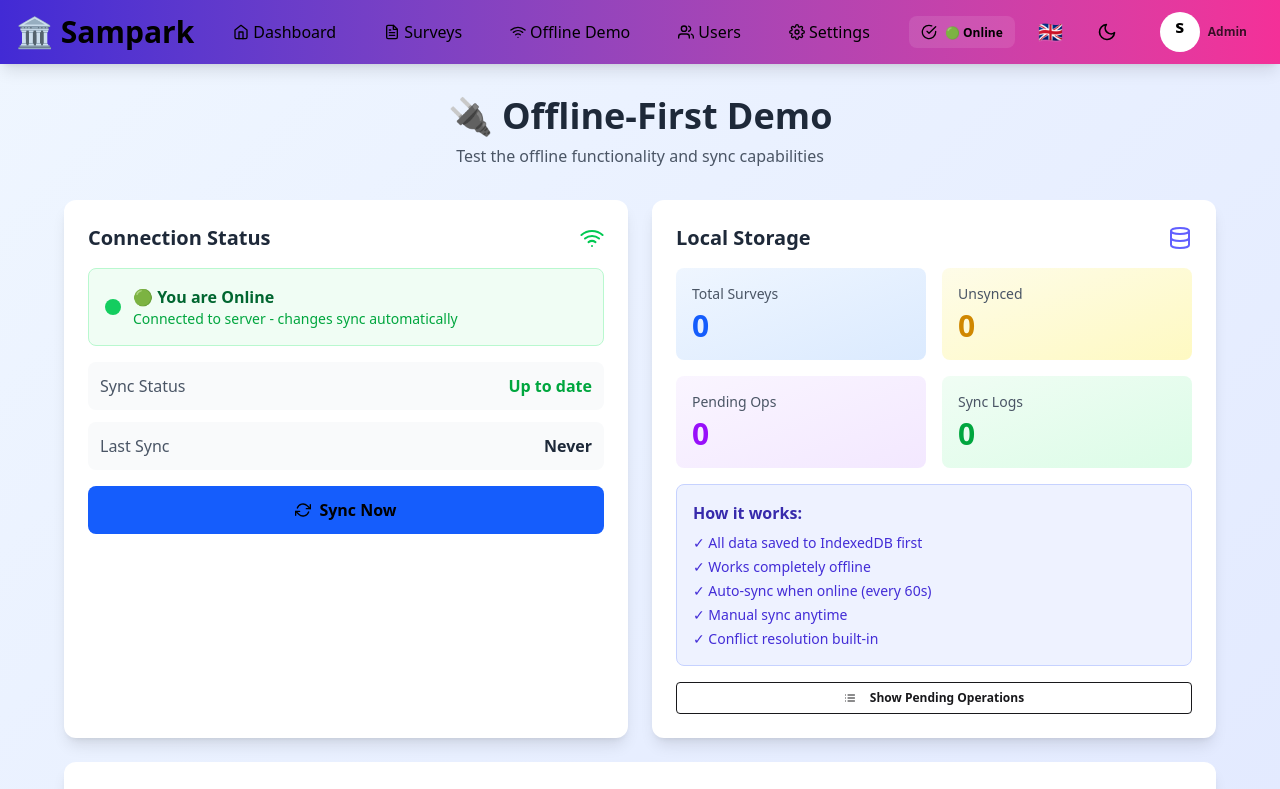
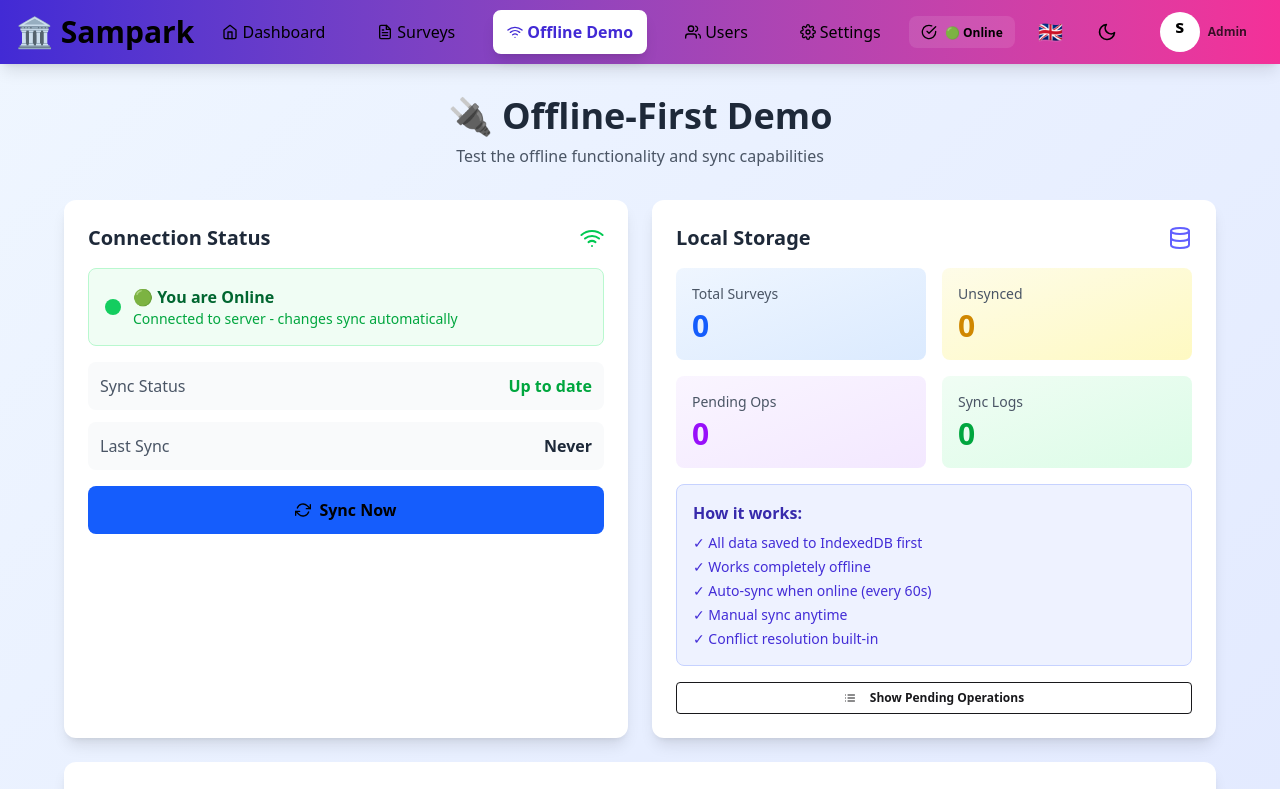
Before and after one commit to namanxdev/Sampark, a React (Vite) app in the folder frontend/: page /offline-demo in a window 1280 px wide. Shown: the top 789 px of the page. Built offline with nearby package versions, Linux system fonts and the light colour scheme; sample sign-in values are in the browser's storage.

Commit message:
feat: Enhance Navbar and SyncStatusIndicator with active link highlighting and improved styling

```diff
--- a/frontend/src/components/Navbar.jsx
+++ b/frontend/src/components/Navbar.jsx
@@ -1,4 +1,4 @@
-import { Link } from 'react-router-dom';
+import { Link, useLocation } from 'react-router-dom';
 import { motion } from 'framer-motion';
 import {
   FiHome, FiFileText, FiUsers, FiSettings,
@@ -13,6 +13,7 @@ import { useTranslation } from 'react-i18next';
 const Navbar = () => {
   const { t } = useTranslation('common');
   const { user, logout } = useAuth();
+  const location = useLocation();
   const [theme, setTheme] = useState(localStorage.getItem('theme') || 'light');
   const [isMobileMenuOpen, setIsMobileMenuOpen] = useState(false);
 
@@ -50,13 +51,13 @@ const Navbar = () => {
 
           {/* Desktop Menu */}
           <div className="hidden md:flex items-center space-x-6">
-            <NavLink to="/dashboard" icon={<FiHome />}>{t('navigation.dashboard')}</NavLink>
-            <NavLink to="/surveys" icon={<FiFileText />}>{t('navigation.surveys')}</NavLink>
-            <NavLink to="/offline-demo" icon={<FiWifi />}>{t('navigation.offline_demo')}</NavLink>
+            <NavLink to="/dashboard" icon={<FiHome />} isActive={location.pathname === '/dashboard' || location.pathname === '/'}>{t('navigation.dashboard')}</NavLink>
+            <NavLink to="/surveys" icon={<FiFileText />} isActive={location.pathname === '/surveys'}>{t('navigation.surveys')}</NavLink>
+            <NavLink to="/offline-demo" icon={<FiWifi />} isActive={location.pathname === '/offline-demo'}>{t('navigation.offline_demo')}</NavLink>
             {user?.role === 'admin' && (
-              <NavLink to="/users" icon={<FiUsers />}>{t('navigation.users')}</NavLink>
+              <NavLink to="/users" icon={<FiUsers />} isActive={location.pathname === '/users'}>{t('navigation.users')}</NavLink>
             )}
-            <NavLink to="/settings" icon={<FiSettings />}>{t('navigation.settings')}</NavLink>
+            <NavLink to="/settings" icon={<FiSettings />} isActive={location.pathname === '/settings'}>{t('navigation.settings')}</NavLink>
           </div>
 
           {/* Right Side */}
@@ -130,13 +131,13 @@ const Navbar = () => {
               <div className="px-4 py-2">
                 <SyncStatusIndicator showDetails={true} />
               </div>
-              <MobileNavLink to="/dashboard" icon={<FiHome />}>{t('navigation.dashboard')}</MobileNavLink>
-              <MobileNavLink to="/surveys" icon={<FiFileText />}>{t('navigation.surveys')}</MobileNavLink>
-              <MobileNavLink to="/offline-demo" icon={<FiWifi />}>{t('navigation.offline_demo')}</MobileNavLink>
+              <MobileNavLink to="/dashboard" icon={<FiHome />} isActive={location.pathname === '/dashboard' || location.pathname === '/'}>{t('navigation.dashboard')}</MobileNavLink>
+              <MobileNavLink to="/surveys" icon={<FiFileText />} isActive={location.pathname === '/surveys'}>{t('navigation.surveys')}</MobileNavLink>
+              <MobileNavLink to="/offline-demo" icon={<FiWifi />} isActive={location.pathname === '/offline-demo'}>{t('navigation.offline_demo')}</MobileNavLink>
               {user?.role === 'admin' && (
-                <MobileNavLink to="/users" icon={<FiUsers />}>{t('navigation.users')}</MobileNavLink>
+                <MobileNavLink to="/users" icon={<FiUsers />} isActive={location.pathname === '/users'}>{t('navigation.users')}</MobileNavLink>
               )}
-              <MobileNavLink to="/settings" icon={<FiSettings />}>{t('navigation.settings')}</MobileNavLink>
+              <MobileNavLink to="/settings" icon={<FiSettings />} isActive={location.pathname === '/settings'}>{t('navigation.settings')}</MobileNavLink>
               <button
                 onClick={handleLogout}
                 className="btn btn-ghost text-white justify-start"
@@ -151,26 +152,34 @@ const Navbar = () => {
   );
 };
 
-const NavLink = ({ to, icon, children }) => (
+const NavLink = ({ to, icon, children, isActive }) => (
   <Link to={to}>
     <motion.div
       whileHover={{ scale: 1.05, y: -2 }}
-      className="flex items-center space-x-1 text-white hover:text-accent transition-colors px-3 py-2 rounded-lg hover:bg-white/10"
+      className={`flex items-center space-x-1 transition-all px-3 py-2 rounded-lg border-2 ${
+        isActive
+          ? 'bg-white text-primary border-white shadow-lg font-bold'
+          : 'text-white border-transparent hover:text-accent hover:bg-white/10'
+      }`}
     >
       {icon}
-      <span className="font-medium">{children}</span>
+      <span className={isActive ? 'font-bold' : 'font-medium'}>{children}</span>
     </motion.div>
   </Link>
 );
 
-const MobileNavLink = ({ to, icon, children }) => (
+const MobileNavLink = ({ to, icon, children, isActive }) => (
   <Link to={to}>
     <motion.div
       whileTap={{ scale: 0.95 }}
-      className="flex items-center space-x-3 text-white hover:bg-white/10 px-4 py-3 rounded-lg"
+      className={`flex items-center space-x-3 px-4 py-3 rounded-lg border-2 transition-all ${
+        isActive
+          ? 'bg-white text-primary border-white shadow-lg font-bold'
+          : 'text-white border-transparent hover:bg-white/10'
+      }`}
     >
       {icon}
-      <span>{children}</span>
+      <span className={isActive ? 'font-bold' : 'font-normal'}>{children}</span>
     </motion.div>
   </Link>
 );
--- a/frontend/src/components/SyncStatusIndicator.jsx
+++ b/frontend/src/components/SyncStatusIndicator.jsx
@@ -118,54 +118,54 @@ const SyncStatusIndicator = ({ showDetails = false }) => {
         </button>
 
         {showTooltip && (
-          <div className="absolute top-full right-0 mt-2 w-72 bg-gray-900 text-white text-xs rounded-lg shadow-xl p-4 z-50 border border-gray-700">
+          <div className="absolute top-full right-0 mt-2 w-72 bg-base-100 text-base-content text-xs rounded-lg shadow-xl p-4 z-50 border border-base-300">
             <div className="space-y-2">
-              <div className="flex items-center justify-between pb-2 border-b border-gray-700">
+              <div className="flex items-center justify-between pb-2 border-b border-base-300">
                 <span className="font-bold text-sm">Connection Status</span>
                 <span className={`font-semibold px-2 py-1 rounded ${
-                  isOnline ? 'bg-green-500/20 text-green-300' : 'bg-red-500/20 text-red-300'
+                  isOnline ? 'bg-success/20 text-success' : 'bg-error/20 text-error'
                 }`}>
                   {isOnline ? '🟢 Online' : '🔴 Offline'}
                 </span>
               </div>
 
               <div className="flex justify-between">
-                <span className="text-gray-400">Last sync:</span>
+                <span className="opacity-60">Last sync:</span>
                 <span className="font-semibold">{lastSyncText}</span>
               </div>
 
               <div className="flex justify-between">
-                <span className="text-gray-400">Pending changes:</span>
-                <span className={`font-semibold ${hasPendingChanges ? 'text-yellow-400' : 'text-green-400'}`}>
+                <span className="opacity-60">Pending changes:</span>
+                <span className={`font-semibold ${hasPendingChanges ? 'text-warning' : 'text-success'}`}>
                   {syncStatus.pendingOperations}
                 </span>
               </div>
 
               <div className="flex justify-between">
-                <span className="text-gray-400">Total surveys:</span>
+                <span className="opacity-60">Total surveys:</span>
                 <span className="font-semibold">{syncStatus.totalSurveys}</span>
               </div>
 
               <div className="flex justify-between">
-                <span className="text-gray-400">Unsynced surveys:</span>
-                <span className={`font-semibold ${syncStatus.unsyncedSurveys > 0 ? 'text-yellow-400' : 'text-green-400'}`}>
+                <span className="opacity-60">Unsynced surveys:</span>
+                <span className={`font-semibold ${syncStatus.unsyncedSurveys > 0 ? 'text-warning' : 'text-success'}`}>
                   {syncStatus.unsyncedSurveys}
                 </span>
               </div>
             </div>
 
-            <div className="mt-3 pt-3 border-t border-gray-700">
+            <div className="mt-3 pt-3 border-t border-base-300">
               {isOnline ? (
                 <div className="text-center">
-                  <p className="text-gray-400 mb-2">Click to sync now</p>
+                  <p className="opacity-60 mb-2">Click to sync now</p>
                   {isSyncing && (
-                    <p className="text-blue-400 text-[10px]">Syncing in progress...</p>
+                    <p className="text-info text-[10px]">Syncing in progress...</p>
                   )}
                 </div>
               ) : (
                 <div className="text-center">
-                  <p className="text-red-300 font-medium">⚠️ Working Offline</p>
-                  <p className="text-gray-400 text-[10px] mt-1">
+                  <p className="text-error font-medium">⚠️ Working Offline</p>
+                  <p className="opacity-60 text-[10px] mt-1">
                     Changes are saved locally and will sync automatically when online
                   </p>
                 </div>
```
